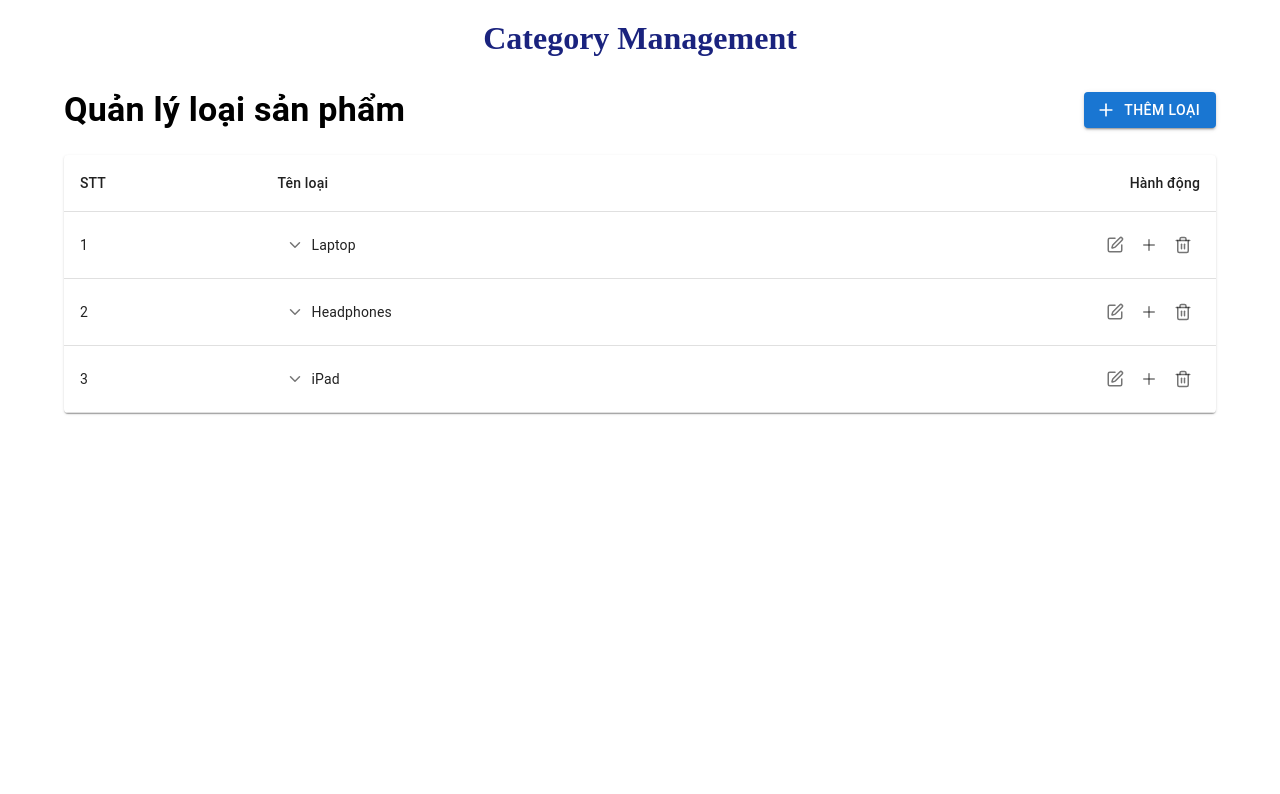
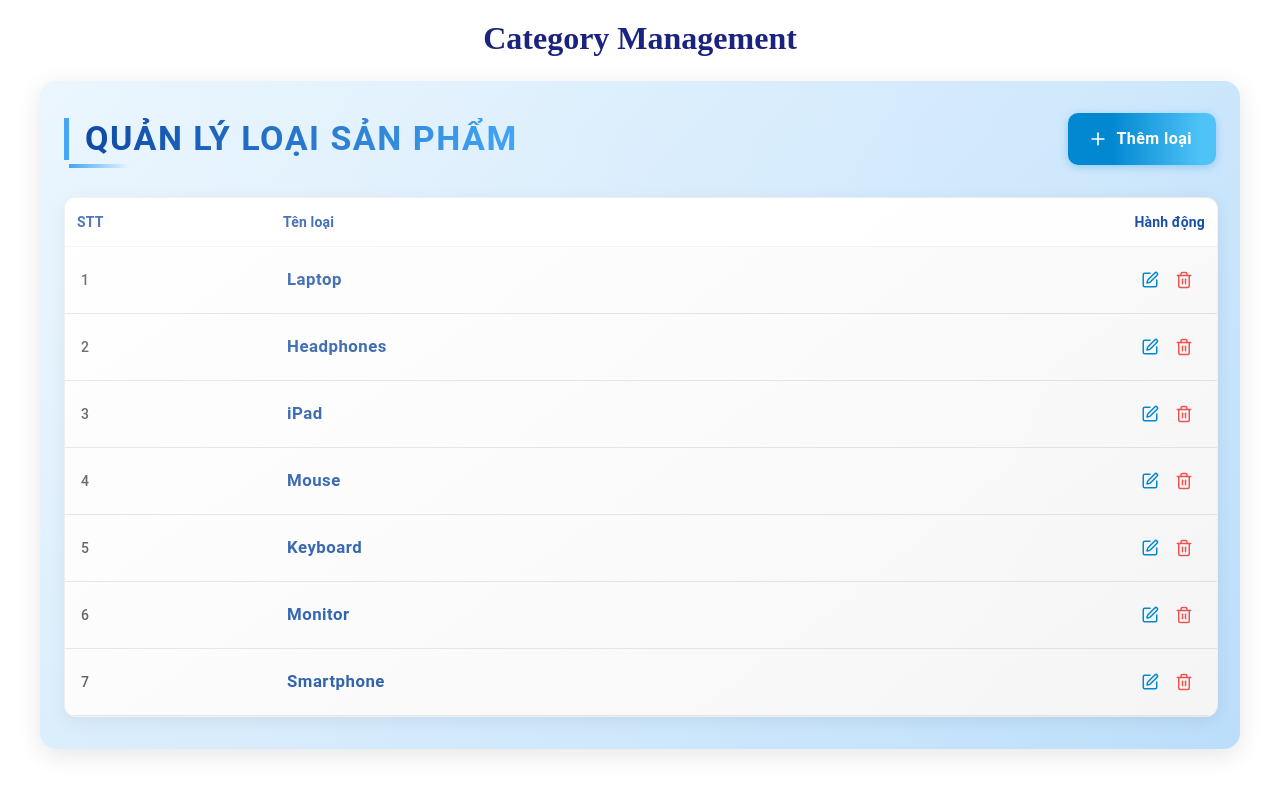
Before and after one commit to GonTaFu/shopTech, a Next.js app in the folder my-fontend/: page /CategoryManagement in a window 1280 px wide. Shown: the top 794 px of the page. Built offline with nearby package versions, Linux system fonts and the light colour scheme.

Commit message:
Fix cate

```diff
--- a/my-fontend/src/app/CategoryManagement/CategoryManagement.js
+++ b/my-fontend/src/app/CategoryManagement/CategoryManagement.js
@@ -1,6 +1,6 @@
 "use client";
 
-import React from "react"; // ✅ Bắt buộc để tránh lỗi React is not defined
+import React from "react";
 import { useState } from "react";
 import {
   Box,
@@ -20,72 +20,184 @@ import {
   DialogTitle,
   DialogContent,
   DialogActions,
-  Collapse,
 } from "@mui/material";
 import { styled } from "@mui/system";
-import {
-  Edit,
-  Trash2,
-  Plus,
-  Save,
-  X,
-  ChevronDown,
-  ChevronUp,
-} from "lucide-react";
+import { Edit, Trash2, Plus, Save, X } from "lucide-react";
 
-// ... (toàn bộ phần code xử lý state và render như bạn có ở file trước)
+// Styled Components
+const StyledContainer = styled(Container)(({ theme }) => ({
+  paddingTop: theme.spacing(4),
+  paddingBottom: theme.spacing(4),
+  background: "linear-gradient(135deg, #e3f2fd 0%, #bbdefb 100%)", // Softer blue gradient
+  borderRadius: "16px",
+  boxShadow: "0 6px 24px rgba(0, 0, 0, 0.1)", // Softer, larger shadow
+  marginTop: theme.spacing(3),
+  marginBottom: theme.spacing(3),
+  position: "relative",
+  overflow: "hidden",
+  "&:before": {
+    content: '""',
+    position: "absolute",
+    top: 0,
+    left: 0,
+    width: "100%",
+    height: "100%",
+    background:
+      "radial-gradient(circle at top left, rgba(255, 255, 255, 0.3), transparent)", // Subtle overlay gradient
+    pointerEvents: "none",
+  },
+}));
 
-// Styled components omitted here for brevity (same as your previous setup)
-// If you want them back, let me know!
+const StyledTableContainer = styled(TableContainer)(({ theme }) => ({
+  background: "linear-gradient(145deg, #ffffff, #f5f5f5)", // Subtle gradient for table
+  borderRadius: "12px",
+  boxShadow: "0 4px 16px rgba(0, 0, 0, 0.08)",
+  border: "1px solid rgba(0, 0, 0, 0.05)", // Light border for definition
+}));
+
+const StyledTableCell = styled(TableCell)(({ theme }) => ({
+  fontWeight: "600",
+  color: "#0d47a1", // Darker blue for headers
+  borderBottom: "1px solid rgba(0, 0, 0, 0.05)",
+  padding: theme.spacing(1.5),
+  backgroundColor: "rgba(255, 255, 255, 0.9)", // Slightly opaque white for headers
+}));
+
+const StyledTableRow = styled(TableRow)(({ theme }) => ({
+  transition: "background 0.3s ease-in-out, transform 0.2s ease-in-out",
+  "&:hover": {
+    backgroundColor: "rgba(33, 150, 243, 0.1)", // Light blue hover effect
+    transform: "translateY(-2px)", // Slight lift on hover
+  },
+}));
+
+const StyledButton = styled(Button)(({ theme }) => ({
+  borderRadius: "10px",
+  padding: theme.spacing(1.5, 3),
+  fontWeight: "bold",
+  fontSize: "1rem",
+  textTransform: "none",
+  transition: "background 0.3s ease-in-out, transform 0.2s ease-in-out",
+  "&:hover": {
+    transform: "scale(1.03)", // Slight scale on hover
+  },
+}));
+
+const AddButton = styled(StyledButton)(({ theme }) => ({
+  background: "linear-gradient(90deg, #0288d1 30%, #4fc3f7 90%)", // Bright blue gradient
+  color: "#fff",
+  boxShadow: "0 2px 8px rgba(2, 136, 209, 0.3)",
+  "&:hover": {
+    background: "linear-gradient(90deg, #0277bd 30%, #29b6f6 90%)",
+  },
+}));
+
+const SaveButton = styled(StyledButton)(({ theme }) => ({
+  background: "linear-gradient(90deg, #388e3c 30%, #66bb6a 90%)", // Green gradient for save
+  color: "#fff",
+  boxShadow: "0 2px 8px rgba(56, 142, 60, 0.3)",
+  "&:hover": {
+    background: "linear-gradient(90deg, #2e7d32 30%, #4caf50 90%)",
+  },
+}));
+
+const CancelButton = styled(StyledButton)(({ theme }) => ({
+  borderColor: "#ef5350",
+  color: "#ef5350",
+  backgroundColor: "transparent",
+  borderWidth: "2px",
+  "&:hover": {
+    backgroundColor: "rgba(239, 83, 80, 0.1)",
+    borderColor: "#e53935",
+    color: "#e53935",
+  },
+}));
+
+const StyledIconButton = styled(IconButton)(({ theme }) => ({
+  transition: "color 0.3s ease-in-out, transform 0.2s ease-in-out",
+  "&:hover": {
+    color: "#0288d1",
+    transform: "scale(1.1)", // Slight scale on hover
+  },
+}));
+
+const DeleteIconButton = styled(IconButton)(({ theme }) => ({
+  transition: "color 0.3s ease-in-out, transform 0.2s ease-in-out",
+  "&:hover": {
+    color: "#ef5350",
+    transform: "scale(1.1)",
+  },
+}));
+
+const StyledTextField = styled(TextField)(({ theme }) => ({
+  "& .MuiOutlinedInput-root": {
+    borderRadius: "10px",
+    backgroundColor: "#fafafa",
+    transition: "background 0.3s ease-in-out, box-shadow 0.3s ease-in-out",
+    "&:hover": {
+      backgroundColor: "#fff",
+      boxShadow: "0 2px 8px rgba(0, 0, 0, 0.1)",
+    },
+    "&.Mui-focused": {
+      backgroundColor: "#fff",
+      boxShadow: "0 2px 12px rgba(2, 136, 209, 0.2)",
+    },
+  },
+  "& .MuiInputLabel-root": {
+    color: "#0d47a1",
+    fontWeight: "500",
+    fontSize: "1rem",
+  },
+  "& .MuiInputLabel-root.Mui-focused": {
+    color: "#0288d1",
+  },
+  "& .MuiOutlinedInput-notchedOutline": {
+    borderColor: "rgba(0, 0, 0, 0.1)",
+  },
+  "&:hover .MuiOutlinedInput-notchedOutline": {
+    borderColor: "#0288d1",
+  },
+  "& .MuiOutlinedInput-root.Mui-focused .MuiOutlinedInput-notchedOutline": {
+    borderColor: "#0288d1",
+    borderWidth: "2px",
+  },
+}));
+
+const StyledDialog = styled(Dialog)(({ theme }) => ({
+  "& .MuiDialog-paper": {
+    borderRadius: "12px",
+    boxShadow: "0 8px 32px rgba(0, 0, 0, 0.15)",
+    background: "linear-gradient(145deg, #ffffff, #f5f5f5)",
+  },
+}));
 
 export default function CategoryManagement() {
   const [categories, setCategories] = useState([
-    {
-      id: 1,
-      name: "Laptop",
-      subcategories: ["ASUS", "Dell", "HP"],
-    },
-    {
-      id: 2,
-      name: "Headphones",
-      subcategories: ["Sony", "JBL"],
-    },
-    {
-      id: 3,
-      name: "iPad",
-      subcategories: ["Air", "Pro", "Mini"],
-    },
+    { id: 1, name: "Laptop" },
+    { id: 2, name: "Headphones" },
+    { id: 3, name: "iPad" },
+    { id: 4, name: "Mouse" },
+    { id: 5, name: "Keyboard" },
+    { id: 6, name: "Monitor" },
+    { id: 7, name: "Smartphone" },
   ]);
 
   const [openDialog, setOpenDialog] = useState(false);
   const [isEditing, setIsEditing] = useState(false);
-  const [isSub, setIsSub] = useState(false);
   const [currentCategory, setCurrentCategory] = useState({
     id: null,
     name: "",
-    subcategories: [],
   });
-  const [currentParentId, setCurrentParentId] = useState(null);
-  const [expandedCategory, setExpandedCategory] = useState(null);
 
   const handleOpenAddDialog = () => {
     setIsEditing(false);
-    setIsSub(false);
-    setCurrentCategory({ id: null, name: "", subcategories: [] });
+    setCurrentCategory({ id: null, name: "" });
     setOpenDialog(true);
   };
 
   const handleOpenEditDialog = (category) => {
     setIsEditing(true);
-    setIsSub(false);
     setCurrentCategory(category);
-    setOpenDialog(true);
-  };
-
-  const handleOpenAddSubcategory = (parentId) => {
-    setIsSub(true);
-    setCurrentParentId(parentId);
-    setCurrentCategory({ name: "" });
     setOpenDialog(true);
   };
 
@@ -93,22 +205,9 @@ export default function CategoryManagement() {
     setCategories((prev) => prev.filter((cat) => cat.id !== id));
   };
 
-  const handleDeleteSub = (catId, subIndex) => {
-    setCategories((prev) =>
-      prev.map((cat) =>
-        cat.id === catId
-          ? {
-              ...cat,
-              subcategories: cat.subcategories.filter((_, i) => i !== subIndex),
-            }
-          : cat
-      )
-    );
-  };
-
   const handleCloseDialog = () => {
     setOpenDialog(false);
-    setCurrentCategory({ id: null, name: "", subcategories: [] });
+    setCurrentCategory({ id: null, name: "" });
   };
 
   const handleInputChange = (e) => {
@@ -118,19 +217,7 @@ export default function CategoryManagement() {
 
   const handleSubmit = (e) => {
     e.preventDefault();
-    if (isSub) {
-      // Add subcategory
-      setCategories((prev) =>
-        prev.map((cat) =>
-          cat.id === currentParentId
-            ? {
-                ...cat,
-                subcategories: [...cat.subcategories, currentCategory.name],
-              }
-            : cat
-        )
-      );
-    } else if (isEditing) {
+    if (isEditing) {
       setCategories((prev) =>
         prev.map((cat) =>
           cat.id === currentCategory.id
@@ -142,115 +229,99 @@ export default function CategoryManagement() {
       const newCategory = {
         id: categories.length + 1,
         name: currentCategory.name,
-        subcategories: [],
       };
       setCategories((prev) => [...prev, newCategory]);
     }
     handleCloseDialog();
   };
 
-  const toggleExpand = (id) => {
-    setExpandedCategory((prev) => (prev === id ? null : id));
-  };
-
   return (
-    <Container maxWidth="lg" sx={{ mt: 4, mb: 4 }}>
+    <StyledContainer maxWidth="lg">
       <Box
         display="flex"
         justifyContent="space-between"
         alignItems="center"
-        mb={3}
+        mb={4}
       >
-        <Typography variant="h4" fontWeight="bold">
+        <Typography
+          variant="h4"
+          sx={{
+            fontWeight: "bold",
+            color: "#0d47a1",
+            letterSpacing: "1.5px",
+            textTransform: "uppercase",
+            background: "linear-gradient(to right, #0d47a1, #42a5f5)",
+            WebkitBackgroundClip: "text",
+            WebkitTextFillColor: "transparent",
+            borderLeft: "5px solid #42a5f5",
+            paddingLeft: "16px",
+            position: "relative",
+            "&:after": {
+              content: '""',
+              position: "absolute",
+              bottom: "-8px",
+              left: 0,
+              width: "60px",
+              height: "4px",
+              background: "linear-gradient(to right, #42a5f5, transparent)",
+            },
+          }}
+        >
           Quản lý loại sản phẩm
         </Typography>
-        <Button
+        <AddButton
           variant="contained"
           startIcon={<Plus size={20} />}
           onClick={handleOpenAddDialog}
         >
           Thêm loại
-        </Button>
+        </AddButton>
       </Box>
 
-      <TableContainer component={Paper}>
+      <StyledTableContainer component={Paper}>
         <Table>
           <TableHead>
             <TableRow>
-              <TableCell>STT</TableCell>
-              <TableCell>Tên loại</TableCell>
-              <TableCell align="right">Hành động</TableCell>
+              <StyledTableCell>STT</StyledTableCell>
+              <StyledTableCell>Tên loại</StyledTableCell>
+              <StyledTableCell align="right">Hành động</StyledTableCell>
             </TableRow>
           </TableHead>
           <TableBody>
             {categories.map((category, index) => (
-              <React.Fragment key={category.id}>
-                <TableRow>
-                  <TableCell>{index + 1}</TableCell>
+              <StyledTableRow key={category.id}>
+                <TableCell sx={{ fontWeight: "500", color: "#424242" }}>
+                  {index + 1}
+                </TableCell>
                 <TableCell>
-                    <Box display="flex" alignItems="center">
-                      <IconButton onClick={() => toggleExpand(category.id)}>
-                        {expandedCategory === category.id ? (
-                          <ChevronUp size={18} />
-                        ) : (
-                          <ChevronDown size={18} />
-                        )}
-                      </IconButton>
+                  <Typography
+                    sx={{
+                      fontWeight: "600",
+                      color: "#0d47a1",
+                      fontSize: "1.05rem",
+                      letterSpacing: "0.5px",
+                    }}
+                  >
                     {category.name}
-                    </Box>
+                  </Typography>
                 </TableCell>
                 <TableCell align="right">
-                    <IconButton onClick={() => handleOpenEditDialog(category)}>
-                      <Edit size={18} />
-                    </IconButton>
-                    <IconButton
-                      onClick={() => handleOpenAddSubcategory(category.id)}
+                  <StyledIconButton
+                    onClick={() => handleOpenEditDialog(category)}
                   >
-                      <Plus size={18} />
-                    </IconButton>
-                    <IconButton onClick={() => handleDelete(category.id)}>
-                      <Trash2 size={18} />
-                    </IconButton>
+                    <Edit size={18} color="#0288d1" />
+                  </StyledIconButton>
+                  <DeleteIconButton onClick={() => handleDelete(category.id)}>
+                    <Trash2 size={18} color="#ef5350" />
+                  </DeleteIconButton>
                 </TableCell>
-                </TableRow>
-                <TableRow>
-                  <TableCell colSpan={3} style={{ padding: 0, border: 0 }}>
-                    <Collapse in={expandedCategory === category.id}>
-                      <Box sx={{ pl: 7, py: 1 }}>
-                        {category.subcategories.length === 0 ? (
-                          <Typography variant="body2" color="text.secondary">
-                            Chưa có danh mục con
-                          </Typography>
-                        ) : (
-                          <ul>
-                            {category.subcategories.map((sub, i) => (
-                              <li key={i}>
-                                {sub}
-                                <IconButton
-                                  onClick={() =>
-                                    handleDeleteSub(category.id, i)
-                                  }
-                                  size="small"
-                                  sx={{ ml: 1 }}
-                                >
-                                  <Trash2 size={14} />
-                                </IconButton>
-                              </li>
-                            ))}
-                          </ul>
-                        )}
-                      </Box>
-                    </Collapse>
-                  </TableCell>
-                </TableRow>
-              </React.Fragment>
+              </StyledTableRow>
             ))}
           </TableBody>
         </Table>
-      </TableContainer>
+      </StyledTableContainer>
 
-      {/* Dialog for Add/Edit */}
-      <Dialog
+      <StyledDialog
         open={openDialog}
         onClose={handleCloseDialog}
         fullWidth
@@ -258,26 +329,29 @@ export default function CategoryManagement() {
       >
         <DialogTitle
           sx={{
+            background: "linear-gradient(90deg, #0288d1 30%, #4fc3f7 90%)",
+            color: "#fff",
+            fontWeight: "bold",
+            fontSize: "1.25rem",
             display: "flex",
             justifyContent: "space-between",
             alignItems: "center",
+            padding: "16px 24px",
+            borderTopLeftRadius: "12px",
+            borderTopRightRadius: "12px",
           }}
         >
-          {isSub
-            ? "Thêm danh mục con"
-            : isEditing
-            ? "Chỉnh sửa loại"
-            : "Thêm loại mới"}
-          <IconButton onClick={handleCloseDialog}>
-            <X />
+          {isEditing ? "Chỉnh sửa loại" : "Thêm loại mới"}
+          <IconButton onClick={handleCloseDialog} sx={{ color: "#fff" }}>
+            <X size={20} />
           </IconButton>
         </DialogTitle>
-        <DialogContent>
+        <DialogContent sx={{ padding: "24px" }}>
           <form onSubmit={handleSubmit}>
-            <TextField
+            <StyledTextField
               autoFocus
               margin="dense"
-              label={isSub ? "Tên danh mục con" : "Tên loại sản phẩm"}
+              label="Tên loại sản phẩm"
               type="text"
               fullWidth
               name="name"
@@ -287,23 +361,25 @@ export default function CategoryManagement() {
             />
           </form>
         </DialogContent>
-        <DialogActions>
-          <Button
+        <DialogActions
+          sx={{ padding: "16px 24px", backgroundColor: "#fafafa" }}
+        >
+          <CancelButton
             variant="outlined"
             onClick={handleCloseDialog}
-            startIcon={<X />}
+            startIcon={<X size={20} />}
           >
             Hủy
-          </Button>
-          <Button
+          </CancelButton>
+          <SaveButton
             variant="contained"
             onClick={handleSubmit}
-            startIcon={<Save />}
+            startIcon={<Save size={20} />}
           >
             Lưu
-          </Button>
+          </SaveButton>
         </DialogActions>
-      </Dialog>
-    </Container>
+      </StyledDialog>
+    </StyledContainer>
   );
 }
```
Lines whose indentation alone changed are shown as unchanged.
